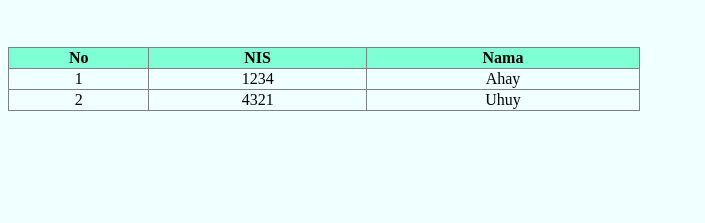
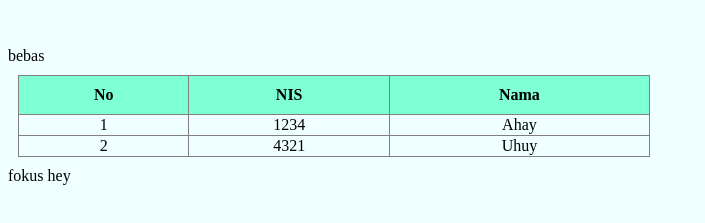
Before and after one commit to hwalabs/web-11-rpl2, a plain HTML site: page rabu27825css/index.html in a window 1280 px wide. Shown: the part 111-334 px from the top of the page, without its empty margins (0-705 px from the left). Drawn offline with Linux system fonts and the light colour scheme.

Commit message:
modifikasi styles.css

```diff
--- a/rabu27825css/index.html
+++ b/rabu27825css/index.html
@@ -20,6 +20,7 @@
 <body>
     <!-- css inline -->
     <h3 style="font-size: 50px;">Aku suka ngoding!</h3>
+    bebas
     <table border="1">
         <thead>
             <tr>
@@ -41,5 +42,6 @@
             </tr>
         </tbody>
     </table>
+    fokus hey
 </body>
 </html>
--- a/rabu27825css/styles.css
+++ b/rabu27825css/styles.css
@@ -1,10 +1,12 @@
 table{
     border-collapse: collapse;
     width: 50%;
+    margin: 10px;
 }
 td{
     text-align: center;
 }
 th{
     background-color: aquamarine;
+    padding: 10px;
 }
```
